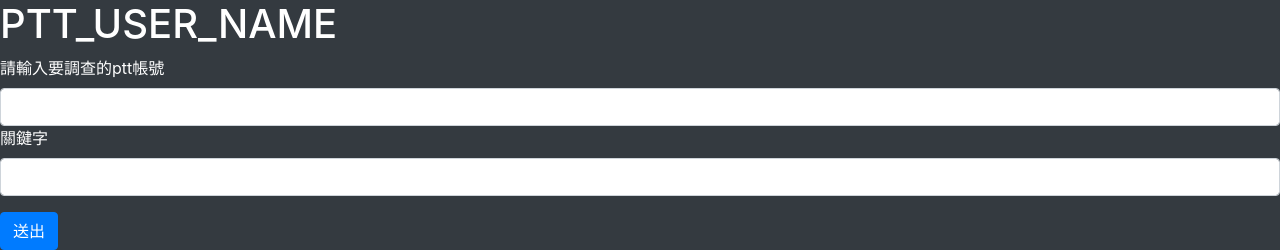
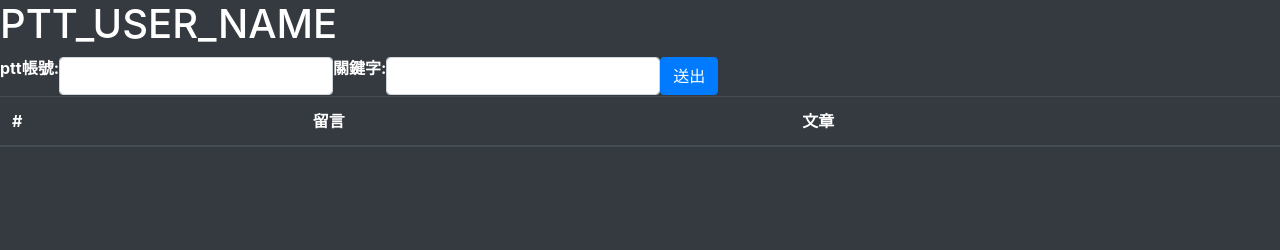
Before and after one commit to franky3020/show_ptt_wind, a Django app: page /user_name_page/ in a window 1280 px wide. Shown: the top 250 px of the page. Run offline with Django 3.2, Linux system fonts and the light colour scheme; lists and menus that the app fills with data are empty; some libraries are stand-ins or nearby versions.

Commit message:
user and msg 部分完成 差統計部分 先簡易的查詢出現次數的工具就好

```diff
--- a/ptt_user/mysql_select_from_ptt.py
+++ b/ptt_user/mysql_select_from_ptt.py
@@ -4,7 +4,7 @@
     db = db_operation()
 
     search_user_msg_sql=" \
-    SELECT msg_2.msg, article.article_title, article.article_url,msg_2.msg_time \
+    SELECT msg_2.msg, article.article_title, article.article_url,msg_2.msg_time,article.nrec \
     FROM test_user, msg_2, article \
     WHERE test_user.user_name = %s \
     AND msg_2.msg LIKE %s \
@@ -23,3 +23,6 @@
 
     db.colse()
     return result
+
+def key_word_group_by_user():
+    pass
--- a/ptt_user/views.py
+++ b/ptt_user/views.py
@@ -11,10 +11,12 @@
 
     if 'user_name' in request.GET:
         if('msg_like' in request.GET):
+
             if request.GET['msg_like'] != "":
                 msg_like = request.GET['msg_like']
             else:
                 msg_like = None
+
         else:
             msg_like = None
 
@@ -24,3 +26,6 @@
 
     else:
         return render(request, 'user_name_page.html')
+
+def key_word_search(request):
+    pass
--- a/templates/user_name_page.html
+++ b/templates/user_name_page.html
@@ -14,13 +14,22 @@
     <h1>PTT_USER_NAME</h1>
 
 
-    <form action="./" method="get">
+    <form class="form-inline" role="form" action="./" method="get">
 
         <div class="form-group">
-          <label for="exampleInputEmail1">請輸入要調查的ptt帳號</label>
-          <input type="text" class="form-control" id="user_name" name="user_name">
-          <label for="exampleInputEmail1">關鍵字</label>
-          <input type="text" class="form-control" id="msg_like" name="msg_like">
+
+            <label for="exampleInputEmail1">
+                <p class="font-weight-bold">ptt帳號:</p>
+            </label>
+
+            <input type="text" class="form-control" id="user_name" name="user_name">
+
+            <label for="exampleInputEmail1">
+                <p class="font-weight-bold">關鍵字:</p>
+            </label>
+
+            <input type="text" class="form-control" id="msg_like" name="msg_like">
+
         </div>
 
         <button type="submit" class="btn btn-primary">送出</button>
@@ -42,7 +51,9 @@
                 <tr>
                     <th scope="row">{{ forloop.counter }}</th>
                     <td> {{ msg.0 }} </td>
-                    <td> <a href= '{{msg.2}}' target="_blank" class="text-white bg-dark"> {{msg.1}} </a> </td>
+                    <td> <a href= '{{msg.2}}' target="_blank" class="text-white bg-dark">
+                        <span class="badge badge-secondary">{{msg.4}}</span>
+                        {{msg.1}} </a> </td>
                     <td> {{ msg.3 }} </td>
 
                 </tr>
```
